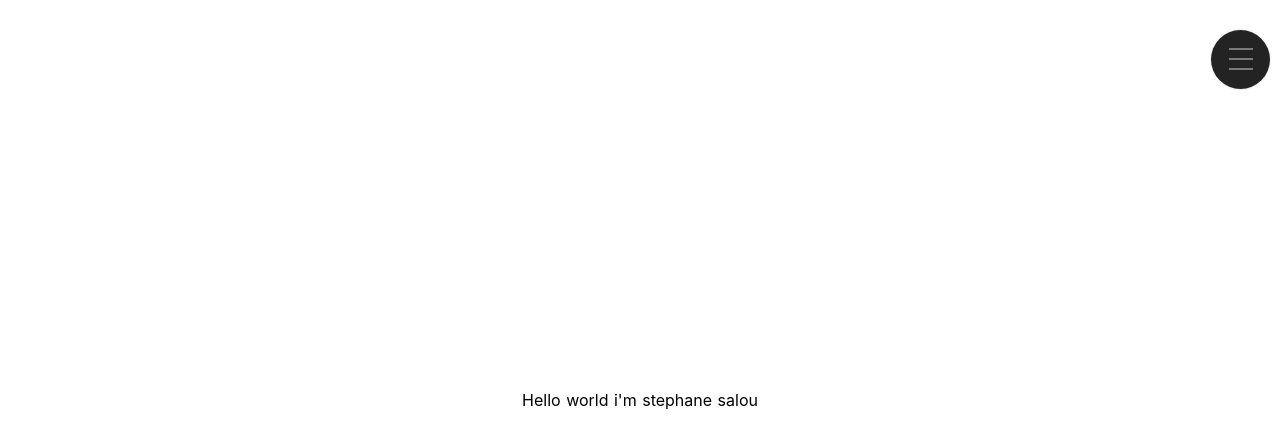
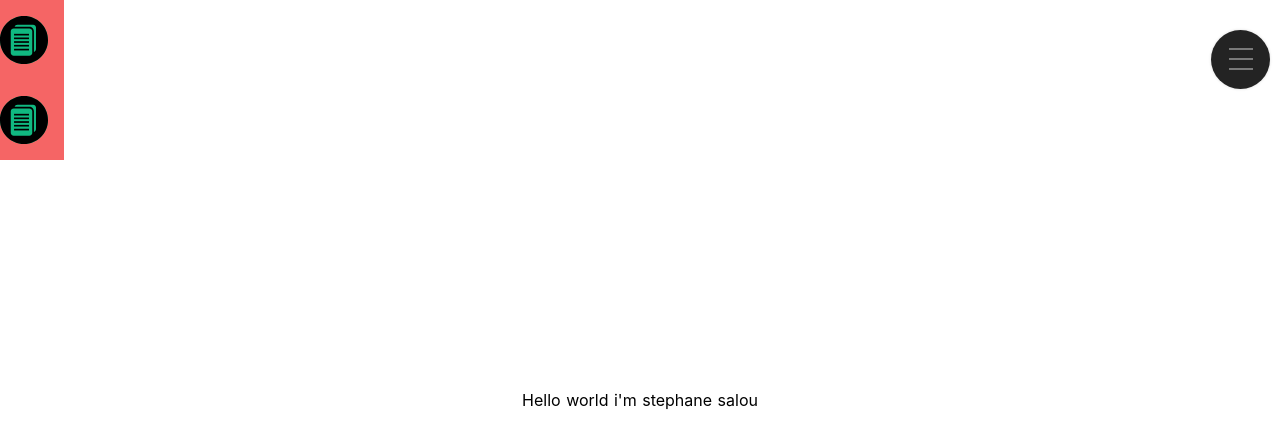
Before and after one commit to stephsalou/stephsalou, a Nuxt app: page / in a window 1280 px wide. Shown: the top 448 px of the page. Built offline with nearby package versions, Linux system fonts and the light colour scheme.

Commit message:
--- Auto-Git Commit ---

```diff
--- a/components/mobile/top-bar/top-bar.html
+++ b/components/mobile/top-bar/top-bar.html
@@ -1,7 +1,7 @@
 <div class="top-bar w-screen absolute top-0">
   <nav>
     <div
-      class="vertical-section bg-red-500 w-16 h-40 flex flex-col justify-around"
+      class="bg-red-500 w-16 h-40 flex flex-col justify-around"
     >
     <div class="w-12 h-12 rounded-full about bg-primary-500">
       <img src="~assets/icons/document.svg"></img>
```
Also changed, not shown: .autogit/logs/log-15-0-2021-17-44-24.txt (added).
